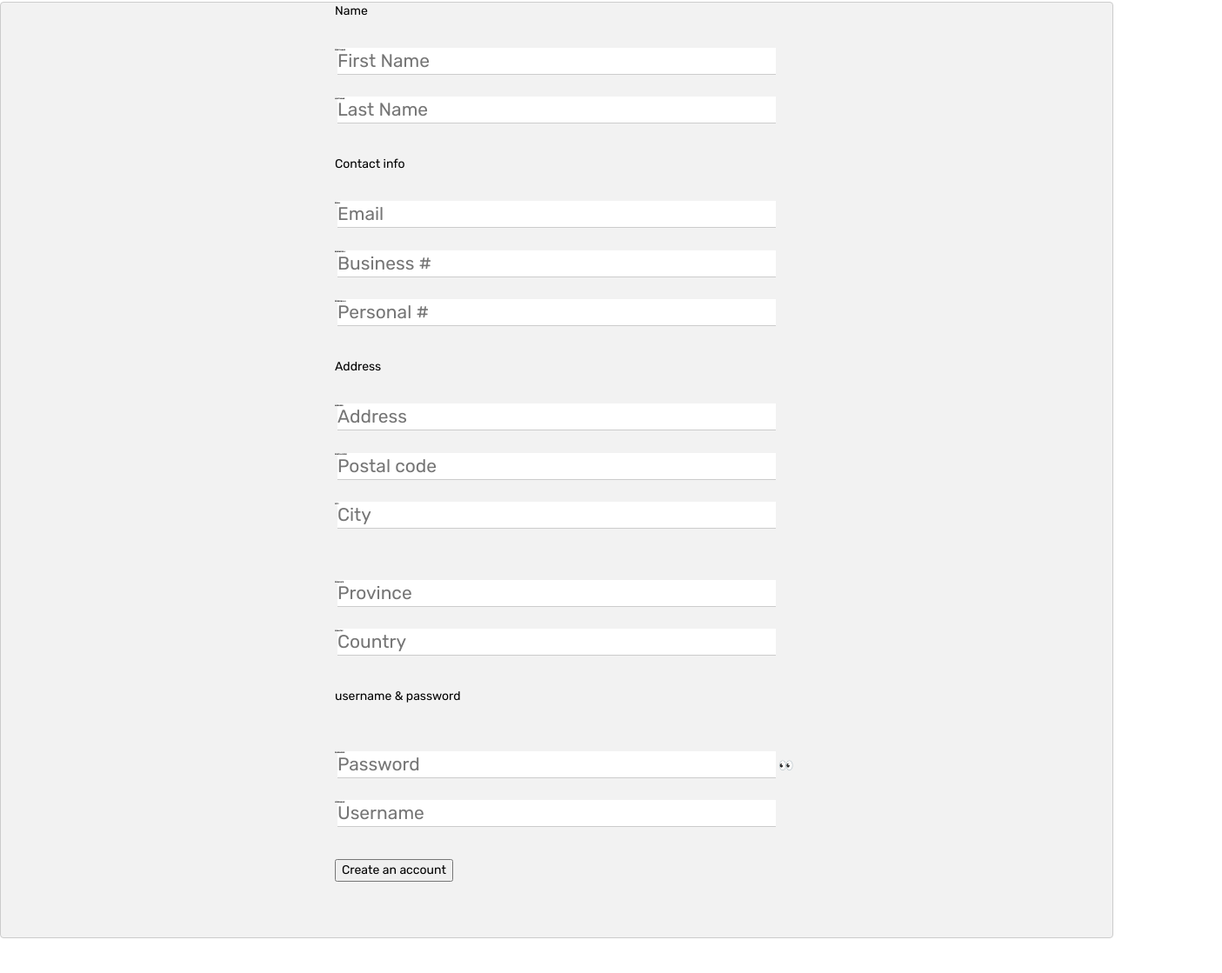
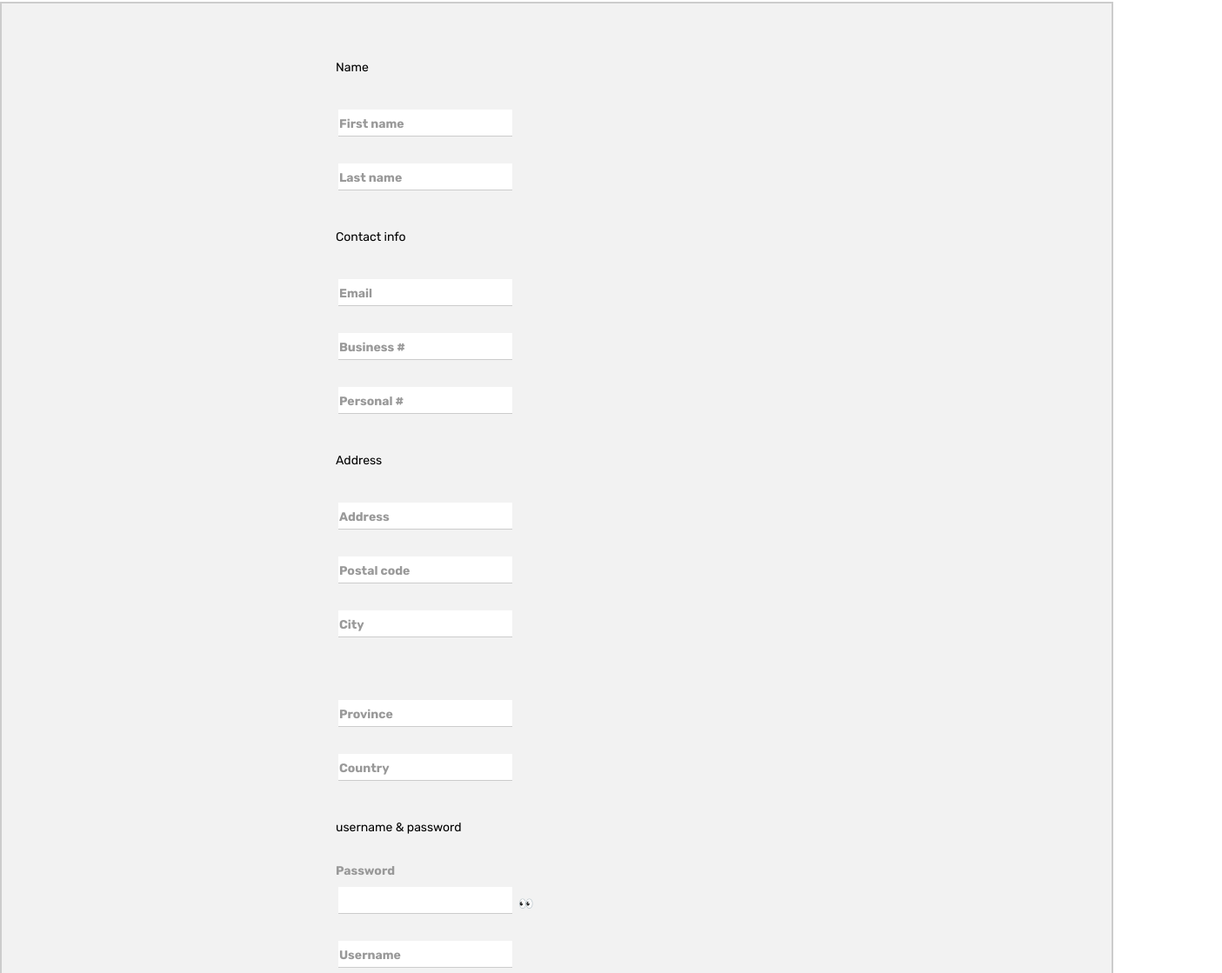
Before and after one commit to slicer229/PROJ-207-Threaded-Project---Group-7, a website: page views/registration.html in a window 1280 px wide. Shown: the part 136-1255 px from the top of the page at 87% size, 1405 px wide, since content can reach past the window. Before the commit the page ends 1215 px from the top, so only its background shows below. Drawn offline with nearby package versions, Linux system fonts and the light colour scheme; files that its build step writes are made by us from their sources; files whose address does not match are found by name.

Commit message:
registration page more comments part2

```diff
--- a/public/lightstyles.css
+++ b/public/lightstyles.css
@@ -84,7 +84,7 @@ script
 input
 {
     background-color: white;
-    color: white;
+    color: black;
     border-color: rgb(0, 0, 0);
     padding: 5px;
     margin: 3px;
@@ -102,7 +102,7 @@ textarea
 /* change text color in my input box to black */
 input[type=text]
 {
-    color: white;
+    color: black;
 }
 
 /* Light Style for vacation Packages  */
--- a/views/registration.html
+++ b/views/registration.html
@@ -8,61 +8,53 @@
     <link rel="stylesheet" href="lightstyles.css">
 
     <style>
-        /* label
+
+/* CSS for the header */
+        nav
         {
-            font-size: large;
-            display: inline-block;
-            width: 120px;
-            text-align: right;
-            margin-right: 10px;
-        } */
+            width: 100%; /* make nav fit the page */
+            /* width: fit-content; */
+        }
 
-/* make password circles black */
         input
         {
-            color: black;
+            color: black; /* make password circles black */
         }
 
 /* CSS for the icon on the right of the password input */
         #eyeIcon
         {
             cursor: pointer; /* make the cursor look like you clicking on the icon */
-            position: relative; /* make the position relative to the password input */
-            left: 100%; /* place it directly left of the input of the password input */
-            top: 50px; /* place it vertically in the middle of the input box */
+            position: relative;  /* make the position relative to the password input */
+            left: 210px; /* place it directly left of the input of the password input */
+            top: 58px; /* place it vertically in the middle of the input box */
         }
-
-        /* #accountPassword
-        {
-            left: 20px;
-        } */
 
 /* CSS for the form */
         form
         {
-            /* color: black; */
+            /* place the form in the center of the web */
             padding-left: 30%;
             padding-right: 30%;
-            padding-bottom: 5%;
+            padding-top: 5%;
+            padding-bottom: 10%;
             /* put line padding around the form */
-            border: 1px solid #ccc;
-            border-radius: 4px;
-            background-color: #f2f2f2;
+            border: 2px solid #ccc; /* border line is 2px thick */
+            background-color: #f2f2f2; /* make the form color a slightly different shade of white */
         }
 
         /* making an animated floating placeholder https://css-tricks.com/float-labels-css/#aa-more */
         .field
         {
-            display: flex;
-            flex-flow: column-reverse;
-            margin-bottom: 1em;
+            display: flex; /* make the field a flex field */
+            flex-flow: column-reverse; /* Here the columns are reversed in every div. The animation is a lot harder to make without it for some reason, so I am leaving it here */
+            margin-bottom: 1.5em; /* make more space at the bottom between each field in the input so that each title is placed closer to its inputs rather than the one on top */
         }
 
-         label, the label of the input
-        input
+        label, input /* the label of any input */
         {
-            transition: all 0.2s;
-            touch-action: manipulation;
+            transition: all 0.2s; /* time of transition */
+            touch-action: manipulation; /* transition */
             width: 200px;
         }
 
@@ -87,8 +79,10 @@
 
         label
         {
-            text-transform: uppercase;
-            font-size: 10px;
+            /* text-transform: uppercase; */
+            font-size: 1em; /* text size of the placeholder */
+            pointer-events: none; /* this will make the placeholder text have no consequence or event when cursor is placed over it */
+            color: #999; /* same color as an input placeholder */
         }
 
         input:placeholder-shown+label
@@ -98,7 +92,7 @@
             overflow: hidden;
             text-overflow: ellipsis;
             transform-origin: left bottom;
-            transform: translate(0, 1.125rem) scale(0.2);
+            transform: translate(4px, 3.5rem) /* scale(0.2) */;
         }
 
 
@@ -109,7 +103,7 @@
         input:not(:placeholder-shown)+label,
         input:focus+label {
             transform: translate(0, 0) scale(1);
-            cursor: pointer;
+            /* cursor: pointer; */
         }
     </style>
     <script type="text/javascript" src="getTime.js"></script>
@@ -120,7 +114,6 @@
         <ul>
             <li><a href="index">Home</a> </li>
             <li><a href="registration">Registration</a> </li>
-            <li><a href="sample">Sample</a> </li>
             <li><a href="vacationPackages">Vacation Packages</a></li>
             <li><a href="contact"> Contact</a> </li>
             <li><a href="404"> 404 Page</a></li>
@@ -133,53 +126,53 @@
         <!-- <label for="username">Username</label><br>
         <input type="text" name="username" placeholder="username" /><br> -->
         <div class="field">
-            <input type="text" name="lName" title="lname" placeholder="Last Name" required />
+            <input type="text" name="lName" title="lname" placeholder=" " required />
             <label for="lName">Last name</label>
 
-            <input type="text" name="fName" title="firstName" placeholder="First Name" required />
+            <input type="text" name="fName" title="firstName" placeholder=" " required />
             <label for="fName">First name</label>
 
             <p>Name</p> </div><br>
 
         <div class="field">
-            <input type="text" name="pPersonal" placeholder="Personal #" required />
+            <input type="text" name="pPersonal" placeholder=" " required />
             <label for="pPersonal">Personal #</label>
 
-            <input type="text" name="pHome" placeholder="Business #" />
+            <input type="text" name="pHome" placeholder=" " />
             <label for="pHome">Business #</label>
 
-            <input type="text" name="email" placeholder="Email" pattern="[\w-\.]+@([\w-]+\.)+[\w-]{2,4}$" required />
+            <input type="text" name="email" placeholder=" " pattern="[\w-\.]+@([\w-]+\.)+[\w-]{2,4}$" required />
             <label for="email">Email</label>
 
         <p>Contact info</p></div><br>
 
         <div class="field">
 
-            <input type="text" name="city" placeholder="City" required />
+            <input type="text" name="city" placeholder=" " required />
             <label for="city">City</label>
 
-            <input type="text" name="postalCode" placeholder="Postal code" required />
+            <input type="text" name="postalCode" placeholder=" " required />
             <label for="postalCode">Postal code</label>
 
-            <input type="text" name="address" placeholder="Address" required />
+            <input type="text" name="address" placeholder=" " required />
             <label for="address">Address</label>
 
         <p>Address</p></div><br>
         <div class="field">
 
-            <input type="text" name="country" placeholder="Country" required />
+            <input type="text" name="country" placeholder=" " required />
             <label for="country">Country</label>
 
-            <input type="text" name="province" placeholder="Province" required />
+            <input type="text" name="province" placeholder=" " required />
             <label for="province">Province</label>
 
             </div><br>
 
         <div class="field">
-            <input type="text" id="username" name="username" placeholder="Username" required ></input>
+            <input type="text" id="username" name="username" placeholder=" " required ></input>
             <label for="username">Username</label>
 
-            <input type="password" id="password" name="password" placeholder="Password" required />
+            <input type="password" id="password" name=" " required />
             <label for="password">Password</label>
             <span id="eyeIcon">&#128064</span>
 
@@ -194,7 +187,7 @@
             if (passwordInput.type === "password")
             {
                 passwordInput.type = "text";
-                eyeIcon.innerHTML = "&#128065";
+                eyeIcon.innerHTML = "&#128584";
             }
             else
             {
```
